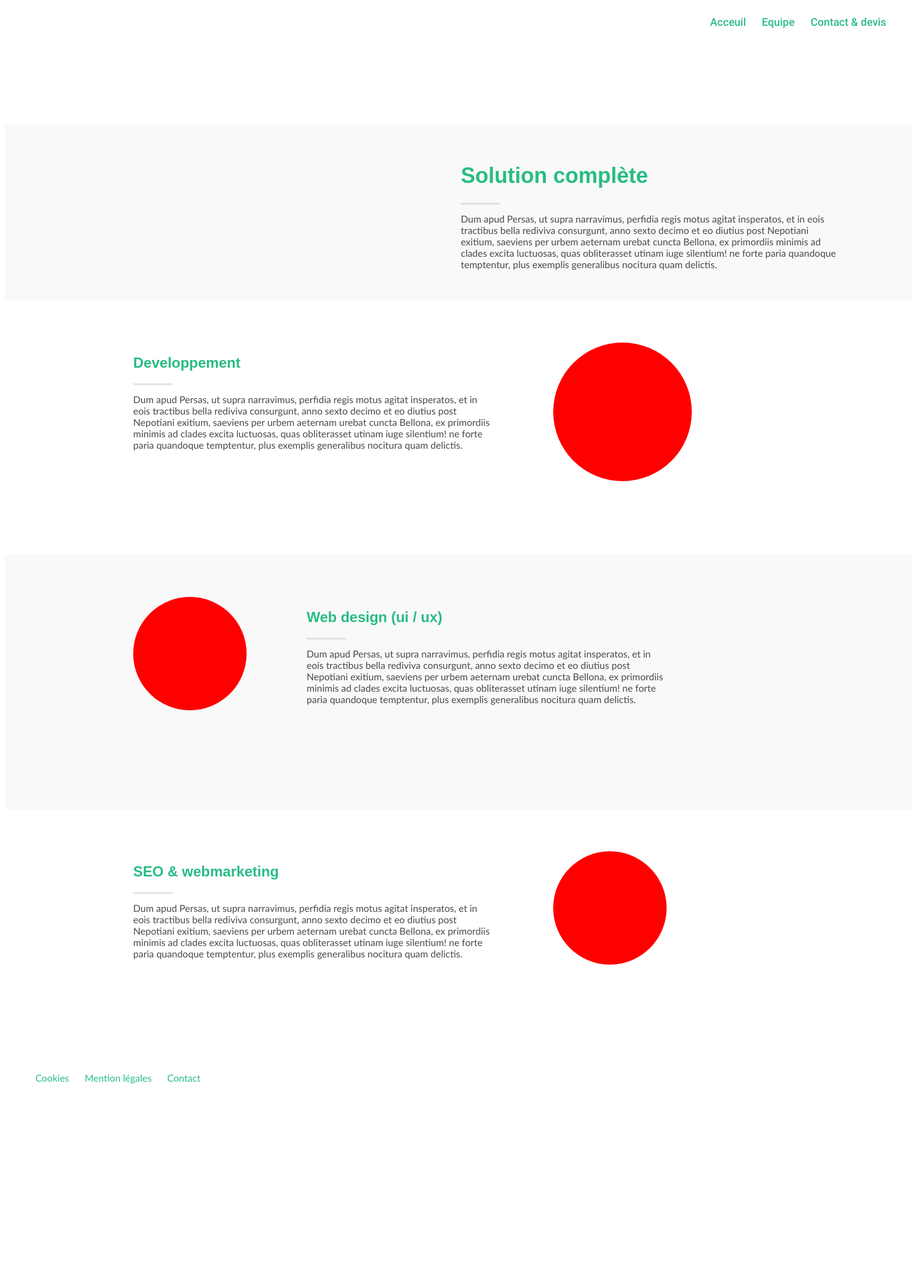
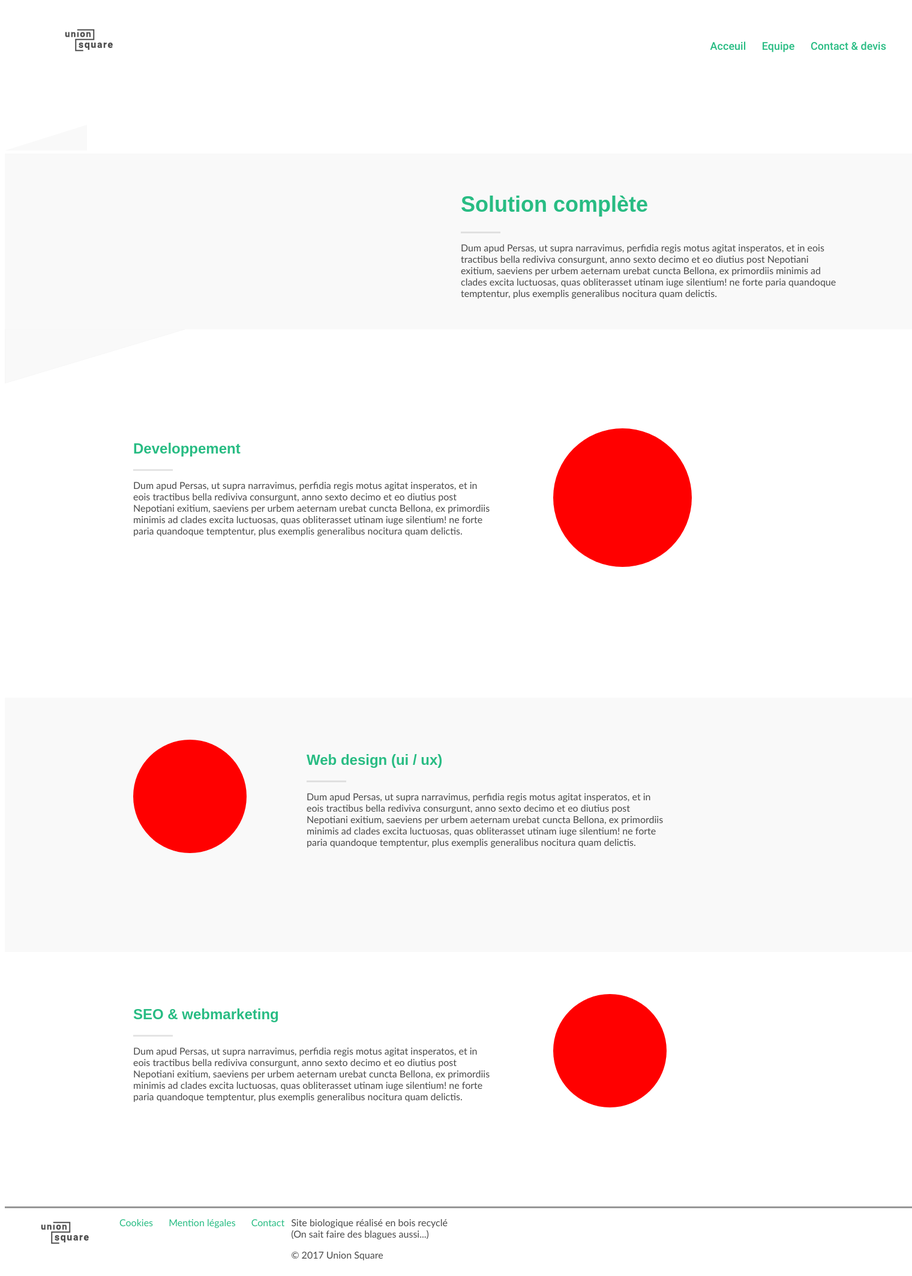
Before and after one commit to union-square/UnionSquareWebsite, a PHP site: page /form/ in a window 1520 px wide; the page is wider, and only the part inside the window is pictured. Shown: that part at 60% size. Before the commit the page ends 1806 px from the top of that part, so only its background shows below. Run offline with PHP 8.4, Linux system fonts and the light colour scheme; some libraries are stand-ins or nearby versions; some web fonts are replaced.

Commit message:
Add Logo base + Changes to footer

```diff
--- a/css/stylesheet.css
+++ b/css/stylesheet.css
@@ -30,13 +30,23 @@ header{
 	height: 200px;
 }
 
+#mainLogo{
+	float: left;
+	margin-top: 40px;
+	margin-left: 100px;
+	height: 40px;
+	width: 80px;
+	background-image:url('../img/logo.png');
+	background-repeat: no-repeat;
+}
+
 nav#mainMenu{
-	display: flex;
 	float: right;
 	font-family: RobotoMedium;
 	font-size: 18px;
 	color: #28BC83;
 	letter-spacing: 0;
+	margin-top: 40px;
 	margin-right: 40px;
 }
 
@@ -136,3 +146,27 @@ h2{
 	float: right;
 	margin-left: 100px;
 }
+
+footer{
+	width: 100%;
+	border-top: 3px solid #979797;
+	display: inline-flex;
+}
+
+.logoBot{
+	margin-top: 22px;
+	margin-left: 60px;
+	float: left;
+	height: 40px;
+	width: 80px;
+	background-image:url('../img/logo.png');
+	background-repeat: no-repeat;
+}
+
+#menuBot{
+	float: left;
+}
+
+#sign{
+	float: right;
+}
--- a/footer.inc.php
+++ b/footer.inc.php
@@ -10,3 +10,6 @@
       </nav>
       <div id="sign"></div>
     </footer>
+    <script type="text/javascript" src="js/script.js"></script>
+  </body>
+</html>
--- a/header.inc.php
+++ b/header.inc.php
@@ -0,0 +1,23 @@
+<!DOCTYPE html>
+<html lang="en">
+  <head>
+	<title>Union Square</title>
+	<meta charset="UTF-8">
+    <link type="text/css" rel="stylesheet" href="css/stylesheet.css"/>
+    <script src="https://ajax.googleapis.com/ajax/libs/jquery/3.2.1/jquery.min.js"></script>
+    <meta name="viewport" content="width=device-width, initial-scale=1.0"/>
+  </head>
+  <body>
+  	<header>
+  		<div id="mainLogo"></div>
+  		<nav id="mainMenu">
+  			<ul>
+  				<li><a href="#">Acceuil</a></li>
+  				<li><a href="#">Equipe</a></li>
+  				<li><a href="#">Contact & devis</a></li>
+  			</ul>
+  		</nav>
+  	</header>
+  	<svg id="svgTop" height="43" width="100%">
+        <polygon points="0,43 137,43 137,0" style="fill:rgba(216,216,216,0.15)" />
+    </svg>
--- a/index.php
+++ b/index.php
@@ -1,3 +1,5 @@
+
+<!-- <?php require'header.inc.php' ?> -->
 <!DOCTYPE html>
 <html lang="en">
   <head>
@@ -18,6 +20,9 @@
   			</ul>
   		</nav>
   	</header>
+  	<svg id="svgTop" height="43" width="100%">
+        <polygon points="0,43 137,43 137,0" style="fill:rgba(216,216,216,0.15)" />
+    </svg>
   	<main>
   		<div id="intro">
         <div id="introBlock">
@@ -28,6 +33,9 @@
           </p>
           </div>
   		</div>
+  		<svg id="svgBl" height="90" width="300">
+        <polygon points="0,90 300,0 0,0" style="fill:rgba(216,216,216,0.15);stroke:rgba(216,216,216,0.15);stroke-width:1" />
+      </svg>
   		<div id="content">
   			<div class="exp">
           <div class="expTxtBox">
@@ -37,9 +45,11 @@
               Dum apud Persas, ut supra narravimus, perfidia regis motus agitat insperatos, et in eois tractibus bella rediviva consurgunt, anno sexto decimo et eo diutius post Nepotiani exitium, saeviens per urbem aeternam urebat cuncta Bellona, ex primordiis minimis ad clades excita luctuosas, quas obliterasset utinam iuge silentium! ne forte paria quandoque temptentur, plus exemplis generalibus nocitura quam delictis.
             </p>
           </div>
-
   			<div class="ilu" id="iluTop"></div>
   		</div>
+  		<svg height="90" width="300">
+          <polygon points="0,90 300,0 0,0" style="fill:white" />
+        </svg>
   		<div class="exp" id="expMid">
   			<div class="ilu" id="iluMid"></div>
           	<div class="expTxtBox">
@@ -62,7 +72,34 @@
   			</div>
   		</div>
   	</main>
-  	<?php require 'footer.inc.php';?>
+	<footer>
+		<div class="logoBot"></div>
+		  <nav id="menuBot">
+			<ul>
+		    	<li><a href="#">Cookies</a></li>
+		  		<li><a href="#">Mention légales</a></li>
+		  		<li><a href="#">Contact</a></li>
+			</ul>
+		  </nav>
+	  <div id="sign">
+	  	<p>
+	  		Site biologique réalisé en bois recyclé<br>
+	  		(On sait faire des blagues aussi...)
+	  	</p>
+	  	<p>
+	  		&copy;
+	  		<?php
+				$copyYear = 2017; // Set your website start date
+				$curYear = date('Y'); // Keeps the second year updated
+
+				echo $copyYear . (($copyYear != $curYear) ? '-' . $curYear : '');
+			?>
+			Union Square
+		</p>
+	  </div>
+	</footer>
+
   	<script type="text/javascript" src="js/script.js"></script>
   </body>
 </html>
+<!-- <?php require 'footer.inc.php';?> -->
```
Lines whose indentation alone changed are shown as unchanged.
